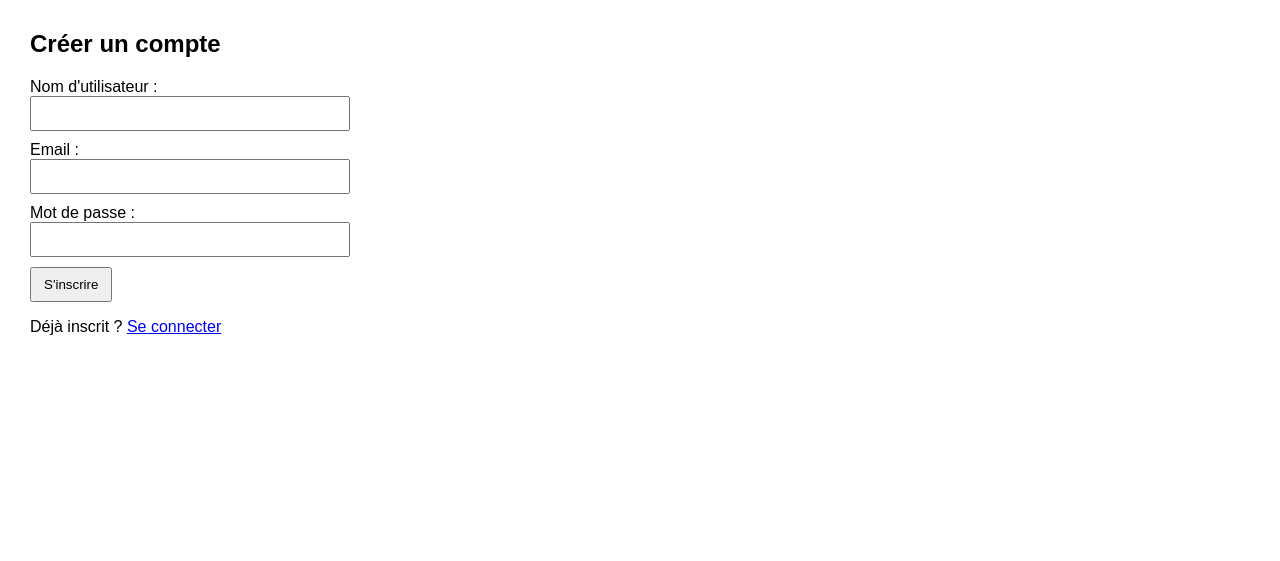
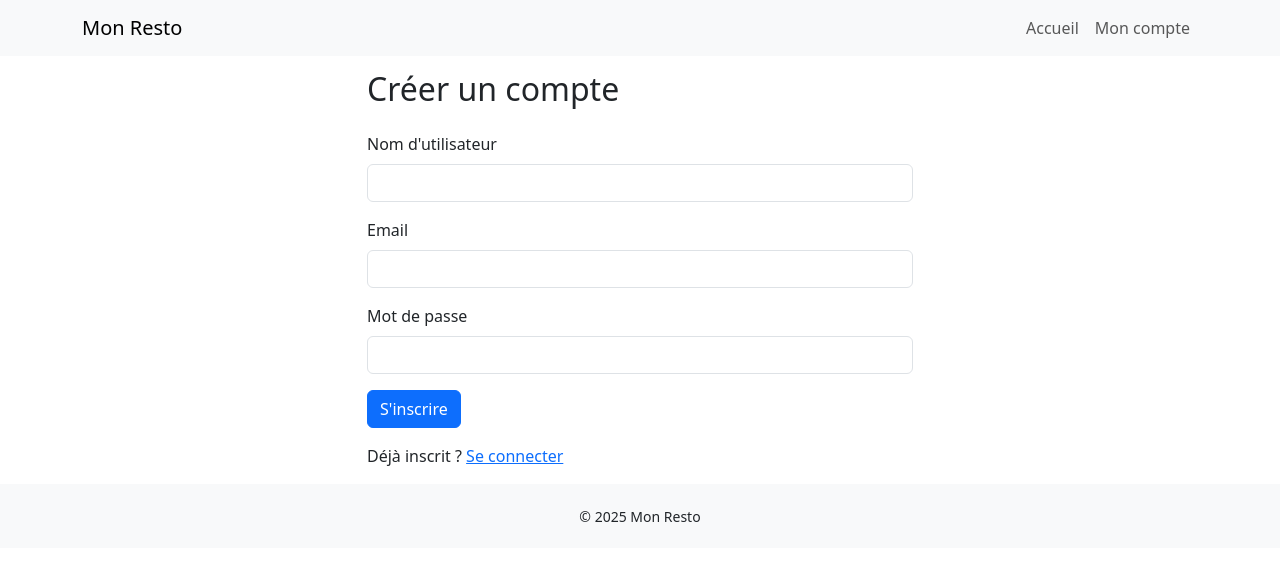
Before and after one commit to manahak/projet_karaoke, a Flask app: page /register in a window 1280 px wide. Shown: the top 561 px of the page. Run offline with Flask 3, Linux system fonts and the light colour scheme.

Commit message:
ajout de bootstrap + header et footer

```diff
--- /dev/null
+++ b/templates/base.html
@@ -0,0 +1,58 @@
+<!DOCTYPE html>
+<html lang="fr">
+<head>
+    <meta charset="UTF-8">
+    <meta name="viewport" content="width=device-width, initial-scale=1.0">
+    <title>{% block title %}Mon Resto{% endblock %}</title>
+    <link href="https://cdn.jsdelivr.net/npm/bootstrap@5.3.2/dist/css/bootstrap.min.css" rel="stylesheet">
+    <style>
+        body { padding-top: 70px; }
+        footer { background: #f8f9fa; padding: 20px 0; margin-top: 40px; }
+    </style>
+</head>
+<body>
+    <!-- Navbar -->
+    <nav class="navbar navbar-expand-lg navbar-light bg-light fixed-top">
+      <div class="container">
+        <a class="navbar-brand" href="{{ url_for('index') }}">Mon Resto</a>
+        <button class="navbar-toggler" type="button" data-bs-toggle="collapse" data-bs-target="#navCollapse" aria-controls="navCollapse" aria-expanded="false" aria-label="Toggle navigation">
+          <span class="navbar-toggler-icon"></span>
+        </button>
+        <div class="collapse navbar-collapse" id="navCollapse">
+          <ul class="navbar-nav ms-auto">
+            <li class="nav-item">
+              <a class="nav-link" href="{{ url_for('index') }}">Accueil</a>
+            </li>
+            <li class="nav-item">
+              <a class="nav-link" href="{{ url_for('login') }}">Mon compte</a>
+            </li>
+            {% if session.get('user') %}
+            <li class="nav-item dropdown">
+              <a class="nav-link dropdown-toggle" href="#" id="userDropdown" role="button" data-bs-toggle="dropdown" aria-expanded="false">
+                {{ session.user.username }}
+              </a>
+              <ul class="dropdown-menu dropdown-menu-end" aria-labelledby="userDropdown">
+                <li><a class="dropdown-item" href="{{ url_for('dashboard') }}">Tableau de bord</a></li>
+                <li><hr class="dropdown-divider"></li>
+                <li><a class="dropdown-item" href="{{ url_for('logout') }}">Se déconnecter</a></li>
+              </ul>
+            </li>
+            {% endif %}
+          </ul>
+        </div>
+      </div>
+    </nav>
+
+    <main class="container">
+        {% block content %}{% endblock %}
+    </main>
+
+    <footer class="mt-auto">
+      <div class="container text-center">
+        <small>&copy; {{ current_year if current_year is defined else "2025" }} Mon Resto</small>
+      </div>
+    </footer>
+
+    <script src="https://cdn.jsdelivr.net/npm/bootstrap@5.3.2/dist/js/bootstrap.bundle.min.js"></script>
+</body>
+</html>
--- a/templates/register.html
+++ b/templates/register.html
@@ -1,35 +1,33 @@
-<!DOCTYPE html>
-<html>
-<head>
-    <title>Inscription</title>
-    <style>
-        body { font-family: Arial, sans-serif; margin: 30px; }
-        form { max-width: 300px; }
-        .error { color: red; font-weight: bold; }
-        input { margin-bottom: 10px; width: 100%; padding: 8px; }
-        button { padding: 8px 12px; }
-    </style>
-</head>
-<body>
-    <h2>Créer un compte</h2>
+{% extends "base.html" %}
 
-    {% if message %}
-        <p class="error">{{ message }}</p>
-    {% endif %}
+{% block title %}Inscription - Mon Resto{% endblock %}
 
-    <form method="POST" action="/register">
-        <label>Nom d'utilisateur :</label><br>
-        <input type="text" name="username" required><br>
+{% block content %}
+    <div class="row justify-content-center">
+        <div class="col-md-6">
+            <h2 class="mb-4">Créer un compte</h2>
 
-        <label>Email :</label><br>
-        <input type="email" name="email" required><br>
+            {% if message %}
+                <div class="alert alert-danger">{{ message }}</div>
+            {% endif %}
 
-        <label>Mot de passe :</label><br>
-        <input type="password" name="password" required><br>
+            <form method="POST" action="{{ url_for('register') }}">
+                <div class="mb-3">
+                    <label class="form-label">Nom d'utilisateur</label>
+                    <input class="form-control" type="text" name="username" required>
+                </div>
+                <div class="mb-3">
+                    <label class="form-label">Email</label>
+                    <input class="form-control" type="email" name="email" required>
+                </div>
+                <div class="mb-3">
+                    <label class="form-label">Mot de passe</label>
+                    <input class="form-control" type="password" name="password" required>
+                </div>
+                <button class="btn btn-primary" type="submit">S'inscrire</button>
+            </form>
 
-        <button type="submit">S'inscrire</button>
-    </form>
-
-    <p>Déjà inscrit ? <a href="/login">Se connecter</a></p>
-</body>
-</html>
+            <p class="mt-3">Déjà inscrit ? <a href="{{ url_for('login') }}">Se connecter</a></p>
+        </div>
+    </div>
+{% endblock %}
```
Also changed, not shown: templates/dashboard.html (+14 -12 lines), templates/index.html (+20 -31 lines), templates/login.html (+23 -17 lines).
